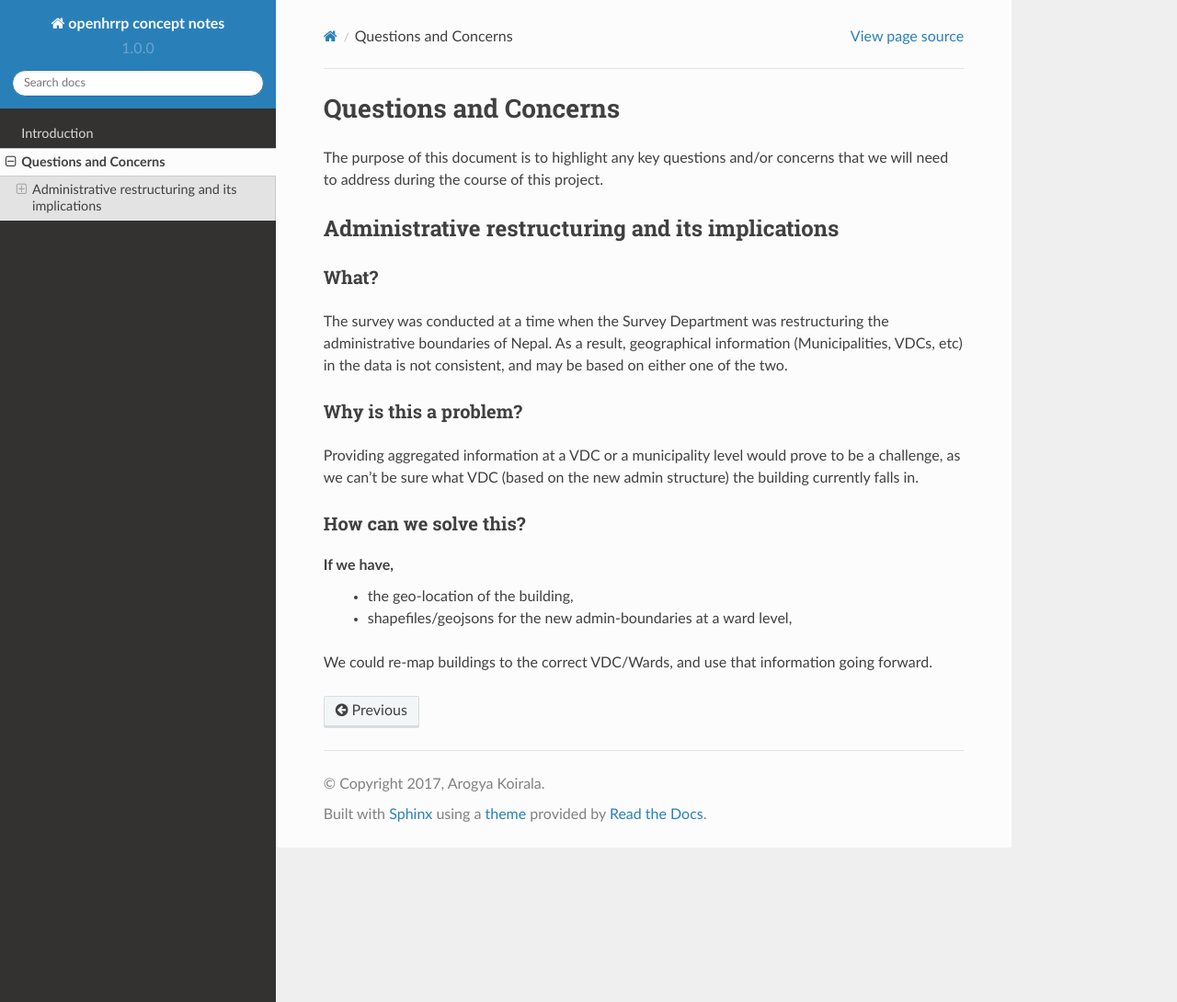
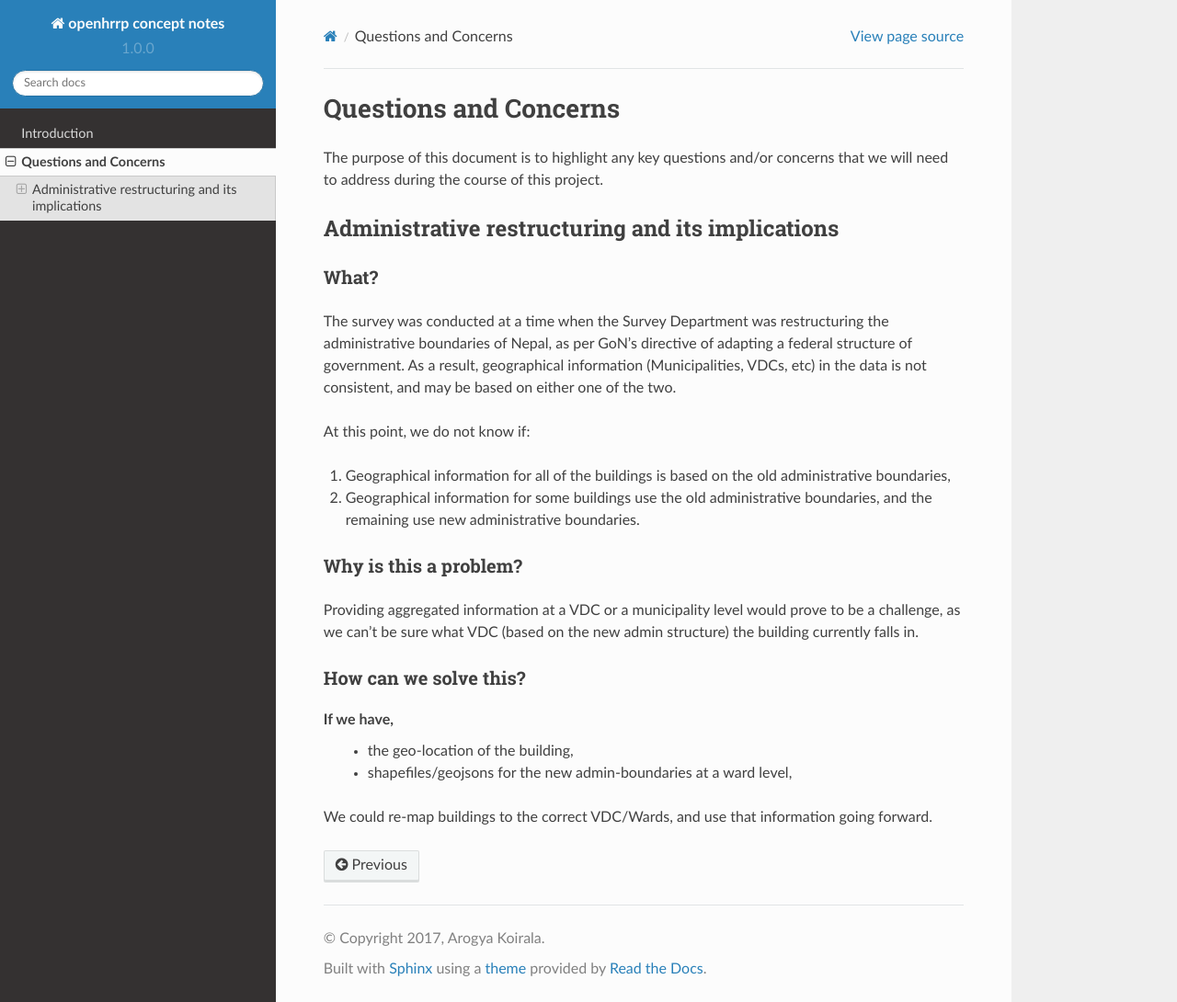
Before and after one commit to arkoblog/openhrrp-docs, a Sphinx documentation site: the page built from docs/questions_and_concerns.rst, in a window 1280 px wide and 1090 px high. Shown: the whole window at 92% size. Built offline with Sphinx 7.4.7 and the Read the Docs theme 2.0.0, drawn with Linux system fonts in a browser that asks for light colours.

Commit message:
Updated questions

```diff
--- a/docs/questions_and_concerns.rst
+++ b/docs/questions_and_concerns.rst
@@ -8,9 +8,16 @@ The purpose of this document is to highlight any key questions and/or concerns t
 Administrative restructuring and its implications
 #################################################
 
+
+
 What?
 ^^^^^
-The survey was conducted at a time when the Survey Department was restructuring the administrative boundaries of Nepal. As a result, geographical information (Municipalities, VDCs, etc) in the data is not consistent, and may be based on either one of the two.
+The survey was conducted at a time when the Survey Department was restructuring the administrative boundaries of Nepal, as per GoN's directive of adapting a federal structure of government. As a result, geographical information (Municipalities, VDCs, etc) in the data is not consistent, and may be based on either one of the two.
+
+At this point, we do not know if:
+
+1. Geographical information for all of the buildings is based on the old administrative boundaries,
+2. Geographical information for some buildings use the old administrative boundaries, and the remaining use new administrative boundaries.
 
 Why is this a problem?
 ^^^^^^^^^^^^^^^^^^^^^^
```
Also changed, not shown: docs/index.rst (+0 -8 lines).
